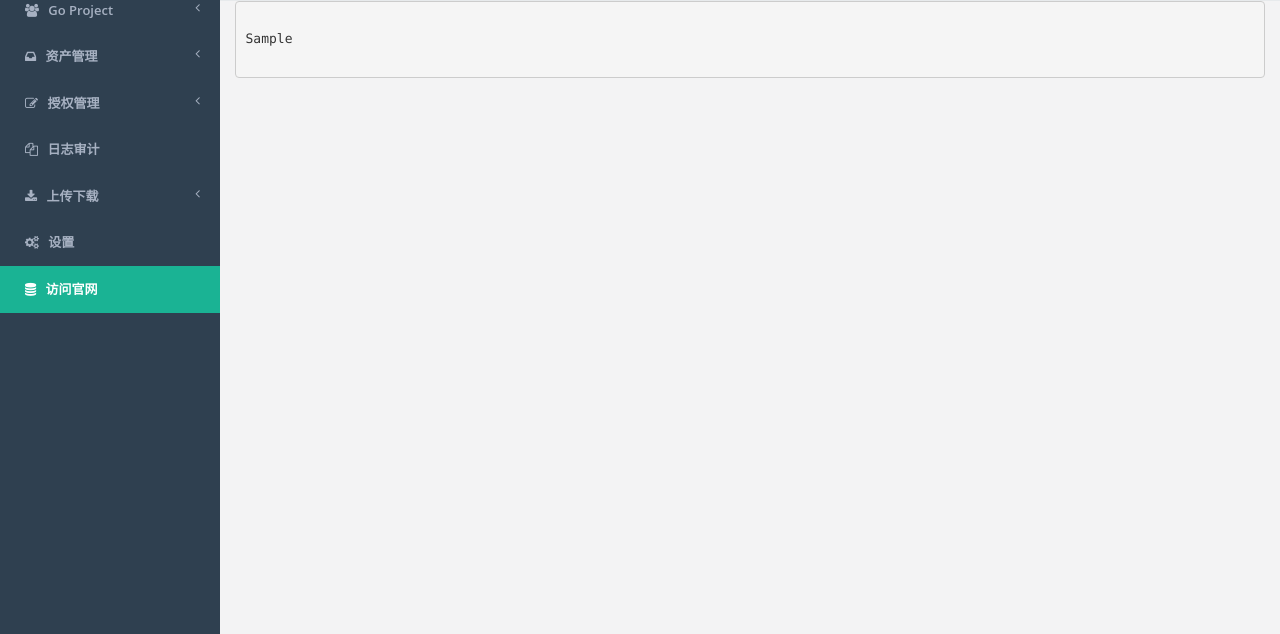
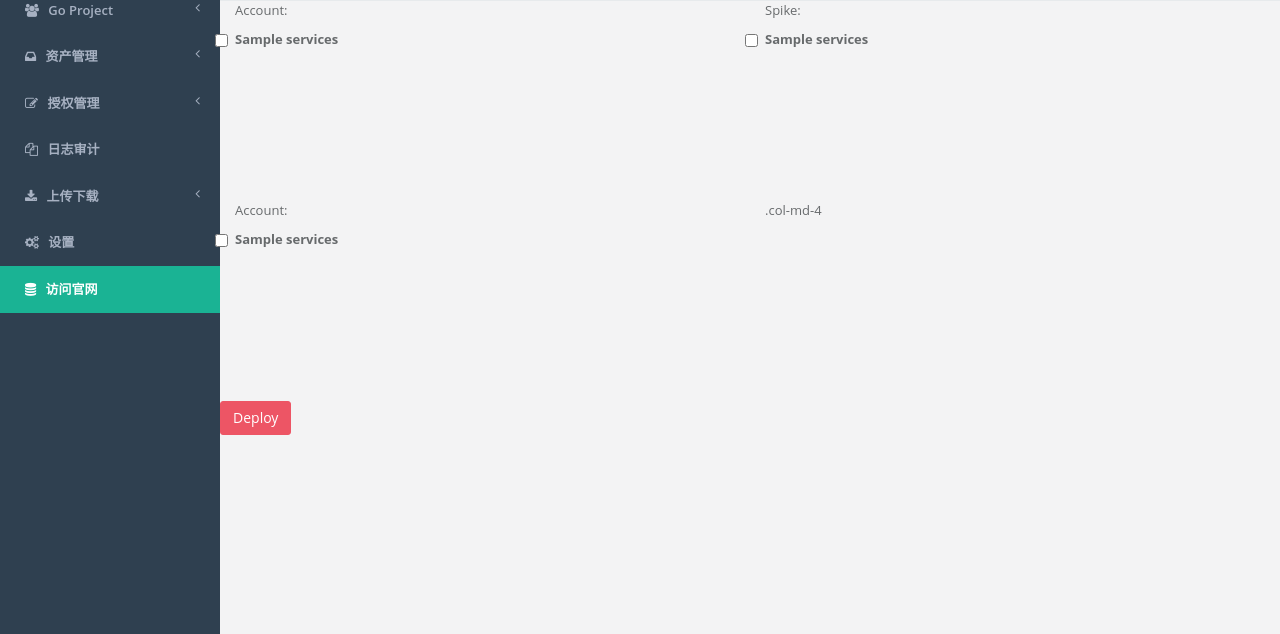
Before and after one commit to ezbuy/cmdb, a Django app: template templates/goservices.html in a window 1280 px wide. Shown: the part 60-694 px from the top of the page. Run offline with Django 3.2, Linux system fonts and the light colour scheme; the template is opened without the code that fills it: most values are stand-ins (such as "Sample title", 1, 10 or a date in 2020); some libraries are stand-ins or nearby versions.

Commit message:
goservices

```diff
--- a/asset/urls.py
+++ b/asset/urls.py
@@ -7,4 +7,6 @@ urlpatterns = patterns('',
     url(r'^get/$', get, name='get'),
     url(r'^goServices/$', goServices, name='goServices'),
     url(r'^getData/$', getData, name='getData'),
+    url(r'^getServices/$', getServices, name='getServices'),
+
 )
--- a/asset/views.py
+++ b/asset/views.py
@@ -46,3 +46,9 @@ def goServices(request):
     accountProject = go.account()
     #return HttpResponse(project)
     return render_to_response('goservices.html',{'spikeProject':spikeProject,'accountProject':accountProject})
+
+def getServices(request):
+    data = request.GET.getlist('servicesName')
+    print data
+    print type(data)
+    return HttpResponse(data)
--- a/templates/goservices.html
+++ b/templates/goservices.html
@@ -1,14 +1,48 @@
 {% extends 'base.html' %}
 
 {% block content %}
+<style>
+    .div-height{height: 200px;}
+</style>
 
+<div class="row">
 
+  <form action="{% url 'getServices' %}" method="get">
+    <div class="col-md-6 div-height">Account:
+        {% for services in accountProject %}
+            <label class="checkbox">
+                <input type="checkbox" name="servicesName" value="{{ services }}">
+                    {{ services }}
+            </label>
+        {% endfor %}
+    </div>
 
-<pre>
-{% for v in accountProject %}
-{{ v }}
-{% endfor %}
-</pre>
+    <div class="col-md-6 div-height">Spike:
+        {% for services in spikeProject %}
+            <label class="checkbox">
+                <input type="checkbox" name="servicesName" value="{{ services }}">
+                    {{ services }}
+            </label>
+        {% endfor %}
+     </div>
 
+      <div class="col-md-6 div-height">Account:
+        {% for services in accountProject %}
+            <label class="checkbox">
+                <input type="checkbox" name="servicesName" value="{{ services }}">
+                    {{ services }}
+            </label>
+        {% endfor %}
+    </div>
+    <div class="col-md-6 div-height">.col-md-4</div>
+      <br/>
+    <input class="btn btn-danger" type="submit" value="Deploy">
+    </form>
+</div>
+<!--div class="row">
+  <div class="col-md-6">.col-md-8</div>
+  <div class="col-md-6">.col-md-4</div>
+</div-->
 {% endblock %}
+
 </html>
```
Also changed, not shown: templates/get.html (+39 -7 lines), 2 other files.
